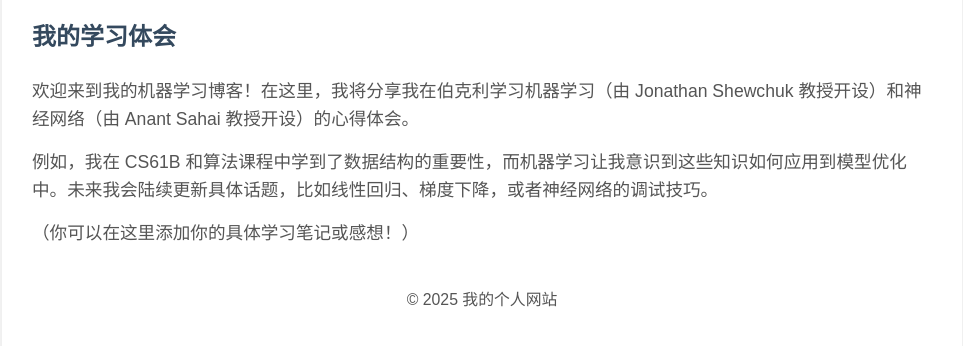
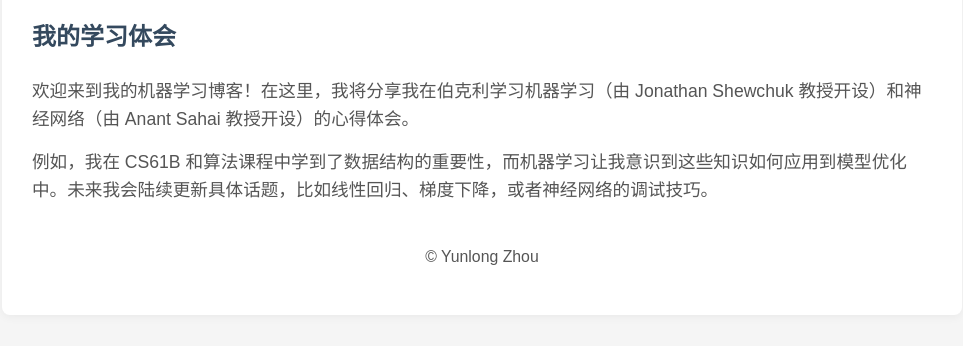
Before and after one commit to zhouyunlong-berkeley/zhouyunlong-berkeley.github.io, a plain HTML site: page ml-blog.html in a window 1280 px wide. Shown: the part 228-574 px from the top of the page, without its empty margins (158-1121 px from the left). Drawn offline with Linux system fonts and the light colour scheme.

Commit message:
Update ml-blog.html

```diff
--- a/ml-blog.html
+++ b/ml-blog.html
@@ -72,10 +72,10 @@
         <h2>我的学习体会</h2>
         <p>欢迎来到我的机器学习博客！在这里，我将分享我在伯克利学习机器学习（由 Jonathan Shewchuk 教授开设）和神经网络（由 Anant Sahai 教授开设）的心得体会。</p>
         <p>例如，我在 CS61B 和算法课程中学到了数据结构的重要性，而机器学习让我意识到这些知识如何应用到模型优化中。未来我会陆续更新具体话题，比如线性回归、梯度下降，或者神经网络的调试技巧。</p>
-        <p>（你可以在这里添加你的具体学习笔记或感想！）</p>
-
+<!--         <p>（你可以在这里添加你的具体学习笔记或感想！）</p>
+ -->
         <footer>
-            <p>© 2025 我的个人网站</p>
+            <p>© Yunlong Zhou</p>
         </footer>
     </div>
 </body>
```
